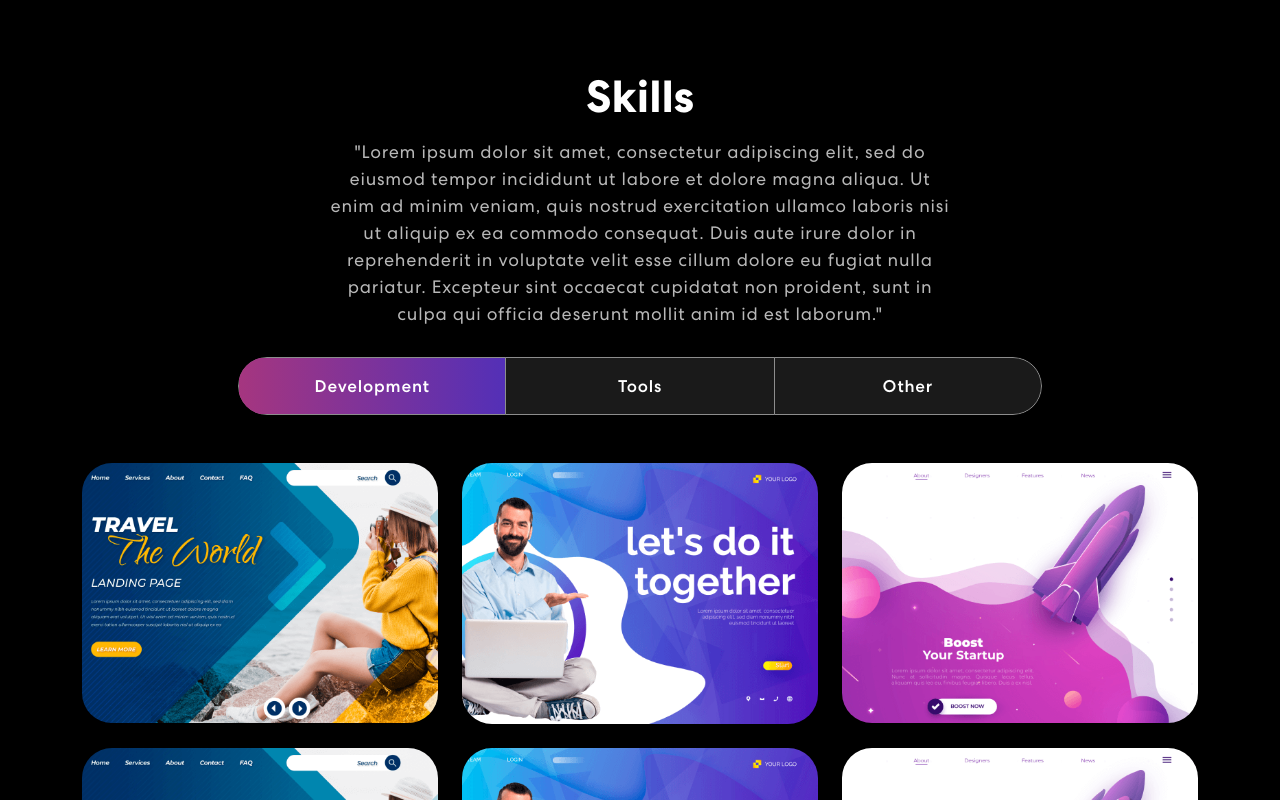
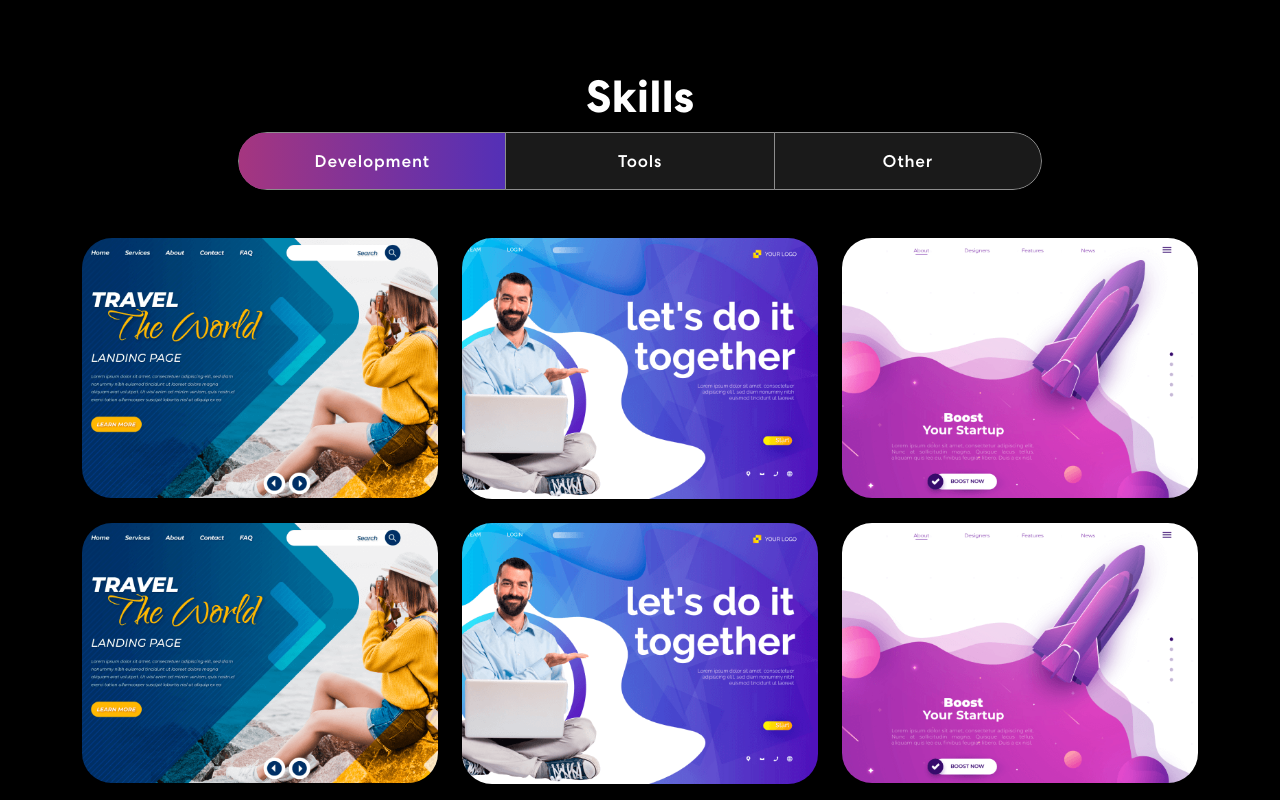
Before and after one commit to JonnTsai/Personal-Porfolio, a React (Create React App) app: page / in a window 1280 px wide. Shown: the part 1700-2500 px from the top of the page. Built offline with nearby package versions, Linux system fonts and the light colour scheme.

Commit message:
Clean up

```diff
--- a/src/components/Projects.js
+++ b/src/components/Projects.js
@@ -52,7 +52,6 @@
                 {({ isVisible }) =>
                   <div className=/*{isVisible ? "animate__animated animate__bounce" : ""}*/ "test">
                     <h2>Skills</h2>
-                    <p>"Lorem ipsum dolor sit amet, consectetur adipiscing elit, sed do eiusmod tempor incididunt ut labore et dolore magna aliqua. Ut enim ad minim veniam, quis nostrud exercitation ullamco laboris nisi ut aliquip ex ea commodo consequat. Duis aute irure dolor in reprehenderit in voluptate velit esse cillum dolore eu fugiat nulla pariatur. Excepteur sint occaecat cupidatat non proident, sunt in culpa qui officia deserunt mollit anim id est laborum."</p>
                   </div>}
                 </TrackVisibility>
               <Tab.Container id="projects-tabs" defaultActiveKey="first">
```
